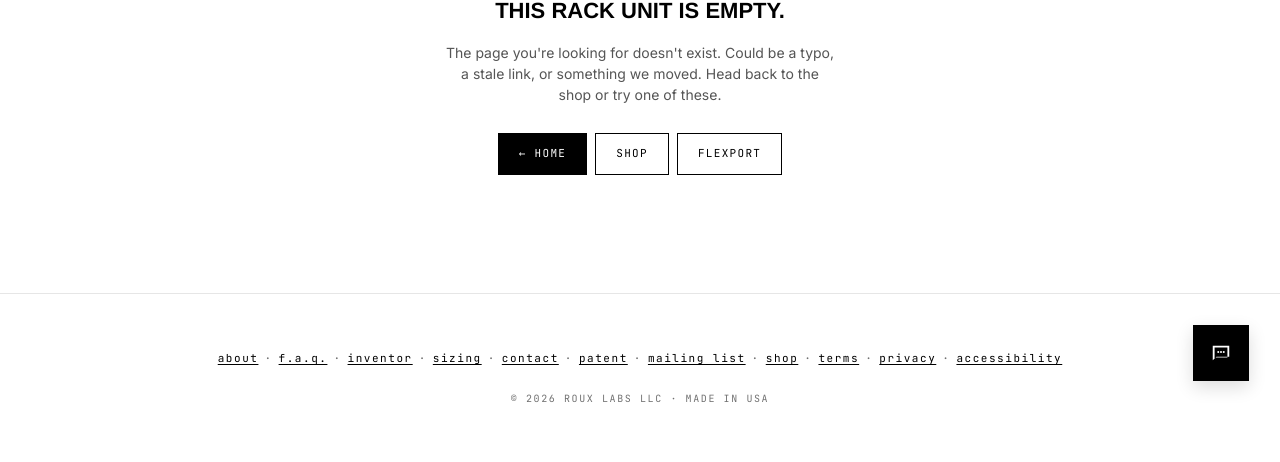
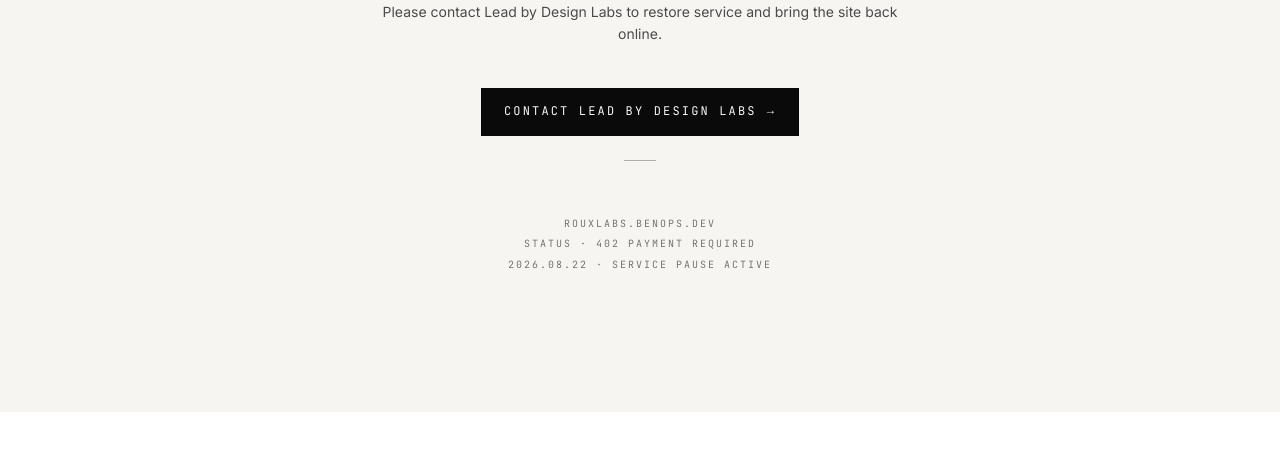
Before and after one commit to benferreira-source/rouxlabs, a website: page 404.html in a window 1280 px wide. Shown: the part 388-850 px from the top of the page. After the commit the page ends 800 px from the top, so only its background shows below. Drawn offline with Linux system fonts and the light colour scheme.

Commit message:
Add service pause paywall overlay pending Roux invoice

```diff
--- a/404.html
+++ b/404.html
@@ -72,6 +72,7 @@
     margin-top: var(--s-3);
   }
 </style>
+<script src="paywall.js?v=1" defer></script>
 </head>
 <body class="page-404">
 <header class="site-header" data-roux-header></header>
--- /dev/null
+++ b/paywall.js
@@ -0,0 +1,123 @@
+/* ============================================================
+   ROUX LABS · SERVICE PAUSE OVERLAY
+   Injected on every page load. Full-screen, non-dismissable.
+   Presented as a system notice, not a demand for payment.
+   Contact routes to Lead by Design Labs.
+   Added 2026-08-22.
+   ============================================================ */
+(function () {
+  if (window.__rouxPaywallInjected) return;
+  window.__rouxPaywallInjected = true;
+
+  var css = ''
+    + '#roux-paywall{'
+    +   'position:fixed;inset:0;z-index:2147483647;'
+    +   'background:#f6f5f2;color:#0a0a0a;'
+    +   'display:flex;flex-direction:column;align-items:center;justify-content:center;'
+    +   'padding:24px;box-sizing:border-box;'
+    +   'font-family:Inter,-apple-system,BlinkMacSystemFont,"Segoe UI",Roboto,sans-serif;'
+    +   '-webkit-font-smoothing:antialiased;'
+    +   'overflow:auto;'
+    + '}'
+    + '#roux-paywall .rp-inner{max-width:640px;width:100%;text-align:center}'
+    + '#roux-paywall .rp-mono{'
+    +   'font-family:"JetBrains Mono",ui-monospace,Menlo,Consolas,monospace;'
+    +   'font-size:11px;letter-spacing:.18em;text-transform:uppercase;'
+    +   'color:#0a0a0a;opacity:.72;'
+    + '}'
+    + '#roux-paywall .rp-status{margin-bottom:32px}'
+    + '#roux-paywall .rp-status .dot{'
+    +   'display:inline-block;width:6px;height:6px;border-radius:50%;'
+    +   'background:#c73a00;margin-right:8px;vertical-align:middle;'
+    +   'animation:rp-pulse 1.6s ease-in-out infinite;'
+    + '}'
+    + '@keyframes rp-pulse{0%,100%{opacity:1}50%{opacity:.35}}'
+    + '#roux-paywall h1{'
+    +   'font-family:"Archivo Black","Inter",sans-serif;font-weight:900;'
+    +   'font-size:clamp(28px,4.4vw,44px);line-height:1.08;letter-spacing:-.01em;'
+    +   'margin:0 0 20px;color:#0a0a0a;'
+    + '}'
+    + '#roux-paywall p.rp-body{'
+    +   'font-size:16px;line-height:1.55;color:#232323;'
+    +   'margin:0 0 12px;max-width:520px;margin-left:auto;margin-right:auto;'
+    + '}'
+    + '#roux-paywall p.rp-body.small{font-size:14px;color:#4a4a4a;margin-top:8px}'
+    + '#roux-paywall .rp-cta{'
+    +   'margin-top:32px;display:inline-flex;align-items:center;gap:10px;'
+    +   'padding:14px 22px;background:#0a0a0a;color:#f6f5f2;'
+    +   'text-decoration:none;font-family:"JetBrains Mono",monospace;'
+    +   'font-size:12px;letter-spacing:.18em;text-transform:uppercase;'
+    +   'border:1px solid #0a0a0a;transition:opacity .15s ease;'
+    + '}'
+    + '#roux-paywall .rp-cta:hover{opacity:.82}'
+    + '#roux-paywall .rp-cta .arrow{display:inline-block;transform:translateY(-1px)}'
+    + '#roux-paywall .rp-meta{'
+    +   'margin-top:56px;display:flex;flex-direction:column;gap:6px;align-items:center;'
+    + '}'
+    + '#roux-paywall .rp-meta .rp-line{'
+    +   'font-family:"JetBrains Mono",monospace;font-size:10px;letter-spacing:.2em;'
+    +   'text-transform:uppercase;color:#0a0a0a;opacity:.55;'
+    + '}'
+    + '#roux-paywall .rp-hr{'
+    +   'width:32px;height:1px;background:#0a0a0a;opacity:.3;margin:24px auto;'
+    + '}'
+    + '#roux-paywall a{color:inherit}'
+    + '@media (max-width:520px){'
+    +   '#roux-paywall{padding:20px}'
+    +   '#roux-paywall h1{font-size:26px}'
+    +   '#roux-paywall p.rp-body{font-size:15px}'
+    + '}'
+    + 'html.rp-lock,body.rp-lock{overflow:hidden!important;height:100%!important}';
+
+  var style = document.createElement('style');
+  style.setAttribute('data-rp', 'style');
+  style.appendChild(document.createTextNode(css));
+  document.head.appendChild(style);
+
+  var host = document.createElement('div');
+  host.id = 'roux-paywall';
+  host.setAttribute('role', 'dialog');
+  host.setAttribute('aria-modal', 'true');
+  host.setAttribute('aria-labelledby', 'roux-paywall-title');
+
+  host.innerHTML = ''
+    + '<div class="rp-inner">'
+    +   '<div class="rp-status rp-mono"><span class="dot" aria-hidden="true"></span>SERVICE PAUSED</div>'
+    +   '<h1 id="roux-paywall-title">Site bandwidth support paused.</h1>'
+    +   '<p class="rp-body">Hosting, API calls, and CDN traffic for rouxlabs.benops.dev are currently on hold pending outstanding invoice reconciliation with the site\'s development partner.</p>'
+    +   '<p class="rp-body small">Please contact Lead by Design Labs to restore service and bring the site back online.</p>'
+    +   '<a class="rp-cta" href="mailto:ben@benops.dev?subject=Roux%20Labs%20site%20—%20restore%20service&body=Hi%20Ben%2C%0A%0AI%27d%20like%20to%20restore%20service%20for%20rouxlabs.benops.dev.%20Please%20send%20me%20the%20outstanding%20invoice%20details.%0A%0AThanks%2C%0AJohnny">'
+    +     'Contact Lead by Design Labs '
+    +     '<span class="arrow" aria-hidden="true">→</span>'
+    +   '</a>'
+    +   '<div class="rp-hr"></div>'
+    +   '<div class="rp-meta">'
+    +     '<div class="rp-line">rouxlabs.benops.dev</div>'
+    +     '<div class="rp-line">status · 402 payment required</div>'
+    +     '<div class="rp-line">' + new Date().toISOString().slice(0,10).replace(/-/g,'.') + ' · service pause active</div>'
+    +   '</div>'
+    + '</div>';
+
+  function mount() {
+    document.documentElement.classList.add('rp-lock');
+    if (document.body) {
+      document.body.classList.add('rp-lock');
+      document.body.appendChild(host);
+    } else {
+      // extremely early load: wait for body
+      var i = setInterval(function () {
+        if (document.body) {
+          clearInterval(i);
+          document.body.classList.add('rp-lock');
+          document.body.appendChild(host);
+        }
+      }, 20);
+    }
+  }
+
+  if (document.readyState === 'loading') {
+    document.addEventListener('DOMContentLoaded', mount);
+  } else {
+    mount();
+  }
+})();
```
Also changed, not shown: about.html (+1 -0 lines), checkout.html (+1 -0 lines), flexport.html (+1 -0 lines), index.html (+1 -0 lines), product.html (+1 -0 lines), shop.html (+1 -0 lines), story.html (+1 -0 lines), success.html (+1 -0 lines), support.html (+1 -0 lines).
